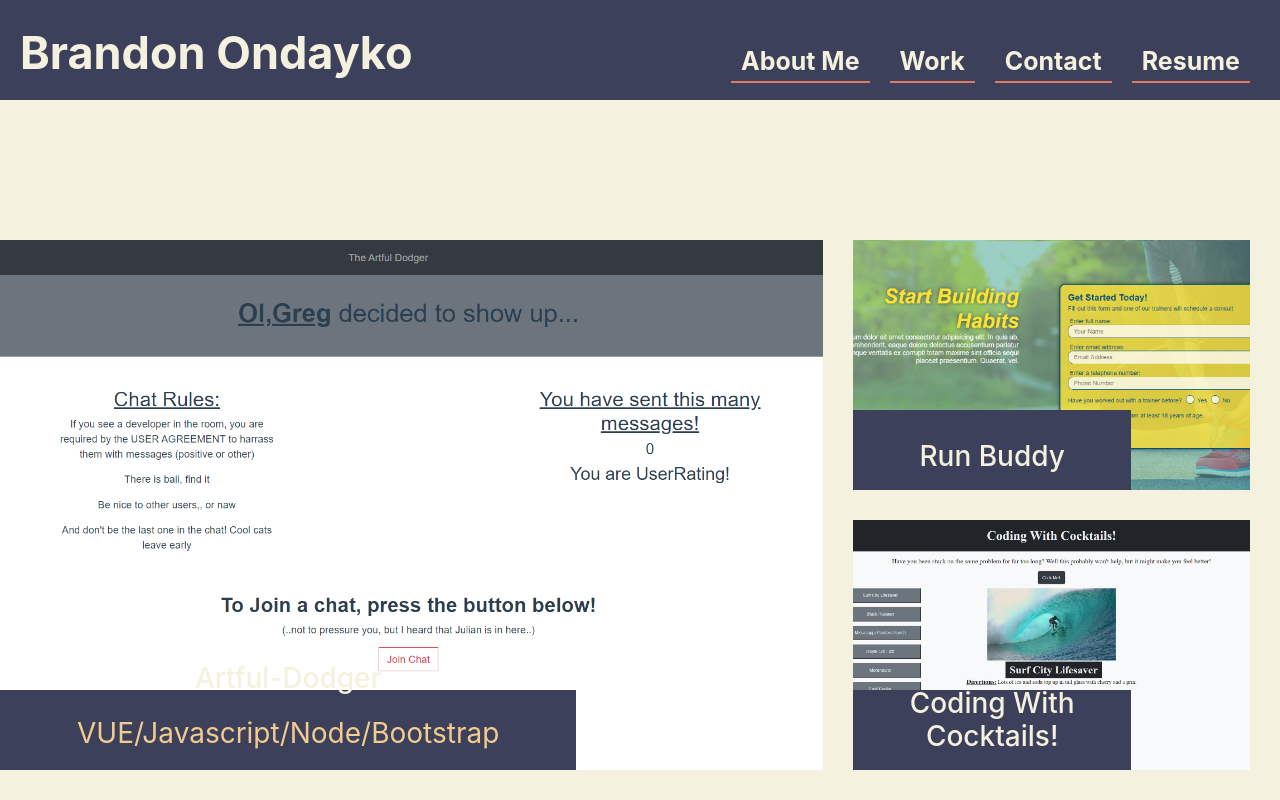
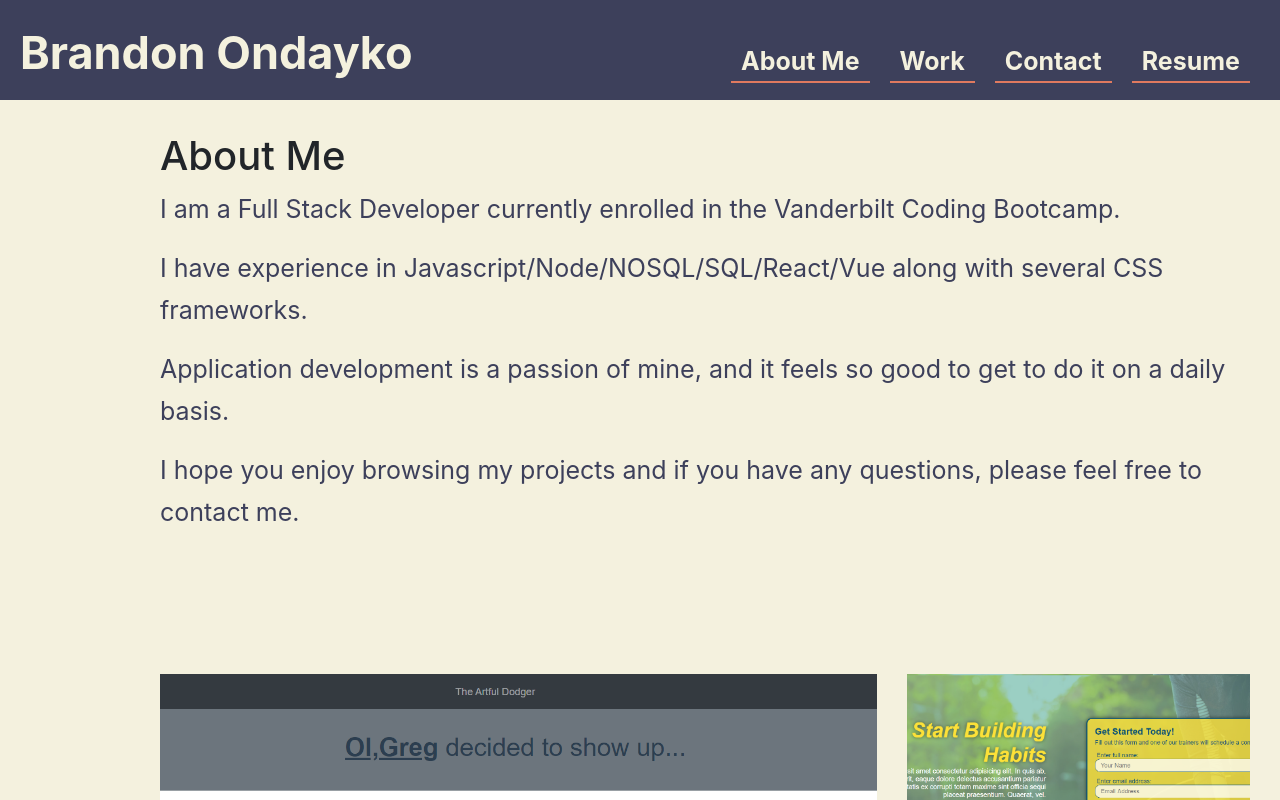
Before and after one commit to Ondayko14/React-Portfolio, a React (Create React App) app in the folder react-portfolio/: page / in a window 1280 px wide. Shown: the top 800 px of the page. Built offline with nearby package versions, Linux system fonts and the light colour scheme.

Commit message:
adjusted css and location of About me import

```diff
--- a/react-portfolio/src/App.css
+++ b/react-portfolio/src/App.css
@@ -130,8 +130,14 @@ header nav ul li:hover {
   line-height: 1.7;
 }
 
+.about-me-container {
+  padding-top: 2rem;
+  padding-left: 10rem;
+}
+
 /* work */
 .work-grid-wrapper {
+  padding-left: 10rem;
   margin: 140px 30px 0 0;
   display: grid;
   grid-template-columns: repeat(3, 1fr);
--- a/react-portfolio/src/App.js
+++ b/react-portfolio/src/App.js
@@ -10,8 +10,8 @@ function App() {
     <div>
       <Nav />
       <main>
+        <About />
         <Projects />
-        <About />
       </main>
       <Footer />
     </div>
```
Lines whose indentation alone changed are shown as unchanged.
